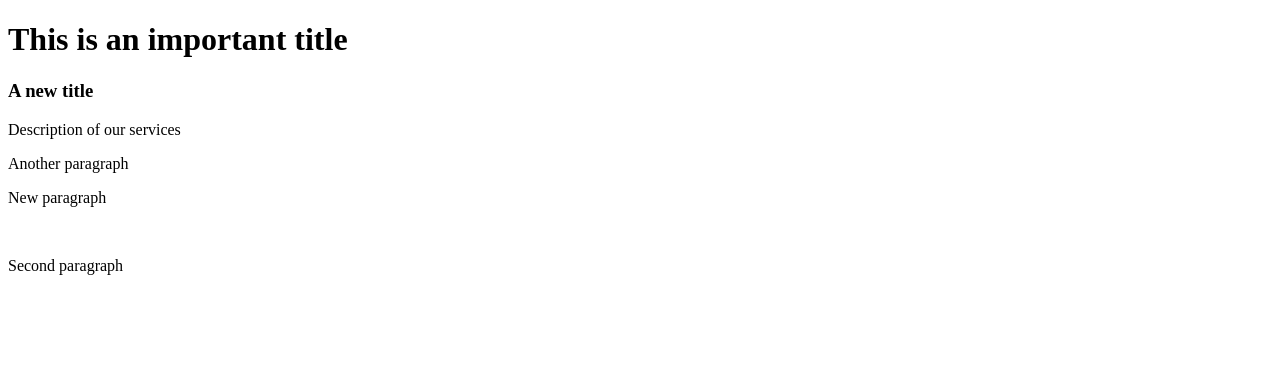
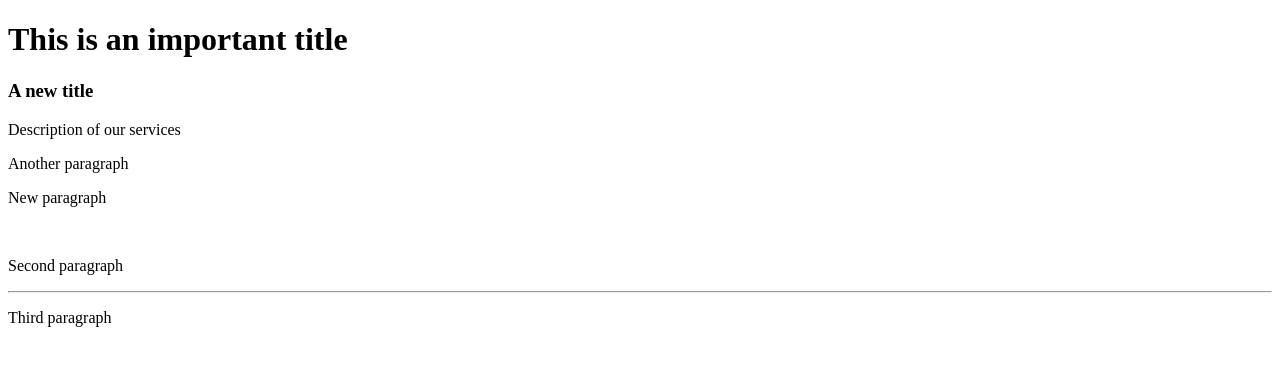
Before and after one commit to lschimidtc/frontend_course, a plain HTML site: page 2_html/index.html in a window 1280 px wide. Drawn offline with Linux system fonts and the light colour scheme.

Commit message:
first commit

```diff
--- a/2_html/index.html
+++ b/2_html/index.html
@@ -15,5 +15,9 @@
   <p>New paragraph</p>
   <br>
   <p>Second paragraph</p>
+  <hr>
+  <p>Third paragraph</p>
+
+  <!--this is a comment-->
 </body>
 </html>
```
